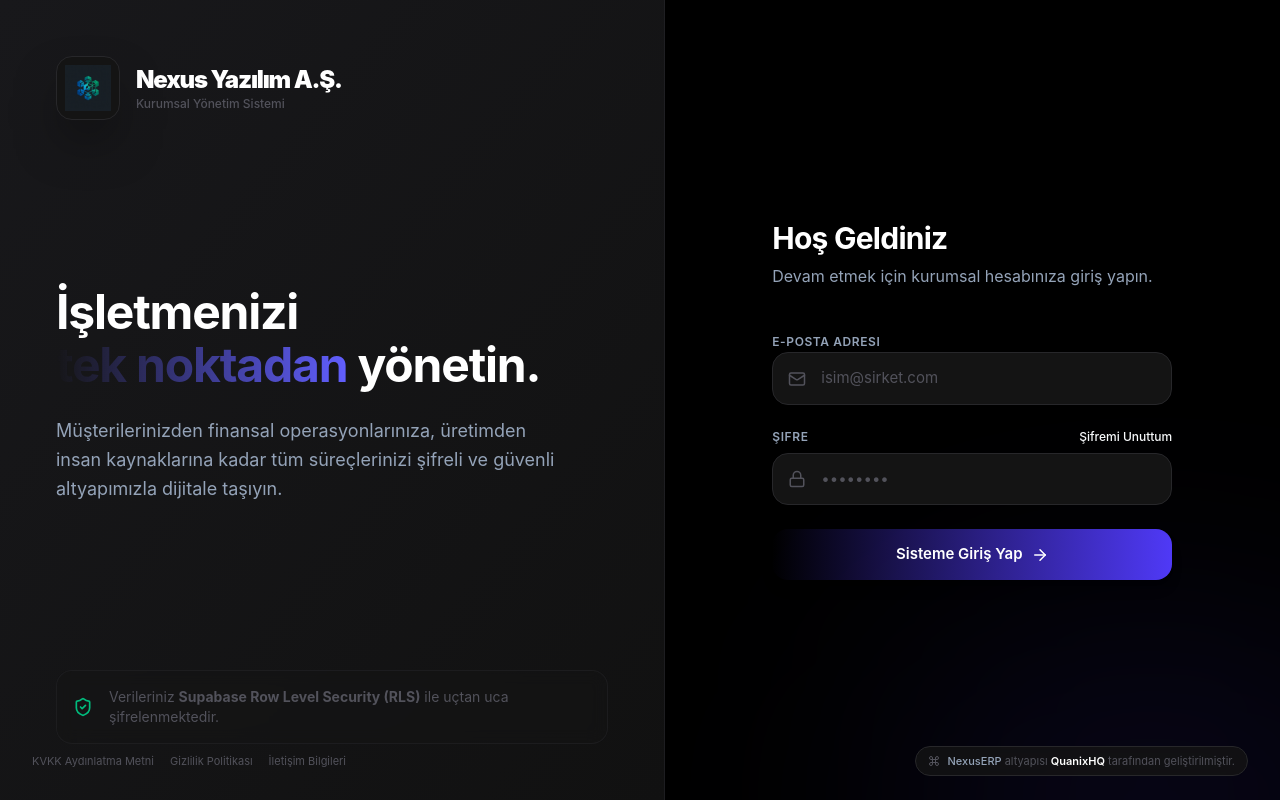
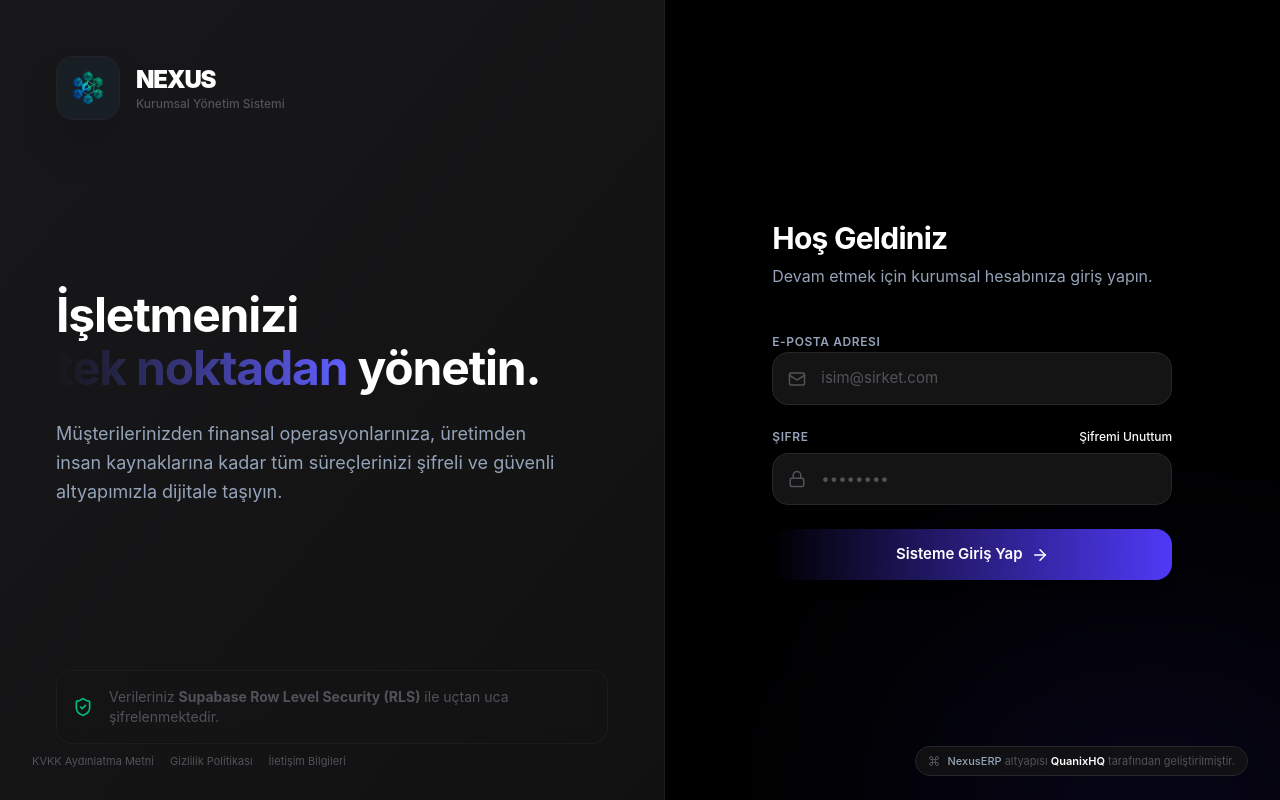
Before and after one commit to mehmetsensoyme/nexus-erp, a React (Vite) app: page / in a window 1280 px wide. Built offline with nearby package versions, Linux system fonts and the light colour scheme.

Commit message:
style: perfect logo blending and generic company name

```diff
--- a/src/pages/Login.tsx
+++ b/src/pages/Login.tsx
@@ -53,10 +53,7 @@ export default function Login() {
           >
 
             {companyLogo ? (
-              <div className="w-16 h-16 rounded-2xl bg-[#141414] border border-[#27272a] p-2 flex items-center justify-center overflow-hidden shadow-2xl shadow-black/50  transition-colors relative">
-                <img src={companyLogo} alt="Company Logo" className="w-full h-full object-contain" />
-
-              </div>
+              <img src={companyLogo} alt="Company Logo" className="w-16 h-16 rounded-2xl object-cover shadow-2xl shadow-blue-500/10 border border-white/5" />
             ) : (
               <div className="w-16 h-16 rounded-2xl bg-gradient-to-br from-[#141414] to-[#0a0a0a] border border-[#27272a] flex items-center justify-center shadow-2xl shadow-black/50  transition-colors relative overflow-hidden">
                 <Building2 size={28} className="text-[#52525b]  transition-transform" />
@@ -94,7 +91,7 @@ export default function Login() {
         {/* Mobile Logo (Visible only on small screens) */}
         <div className="md:hidden flex flex-col items-center gap-3 mb-12" >
            {companyLogo ? (
-              <img src={companyLogo} alt="Logo" className="w-16 h-16 object-contain rounded-xl" />
+              <img src={companyLogo} alt="Logo" className="w-16 h-16 object-cover rounded-2xl shadow-2xl shadow-blue-500/10 border border-white/5" />
            ) : (
               <div className="w-16 h-16 rounded-2xl bg-[#141414] border border-[#27272a] flex items-center justify-center">
                 <Building2 size={24} className="text-[#52525b]" />
--- a/src/store/useUIStore.ts
+++ b/src/store/useUIStore.ts
@@ -160,7 +160,7 @@ export const useUIStore = create<UIState>((set) => ({
   })),
   companyLogo: '/logo.jpg',
   setCompanyLogo: (logo) => set({ companyLogo: logo }),
-  companyName: 'Nexus Yazılım A.Ş.',
+  companyName: 'NEXUS',
   setCompanyName: (name) => set({ companyName: name }),
   isAuthenticated: false,
   login: () => set({ isAuthenticated: true }),
```
